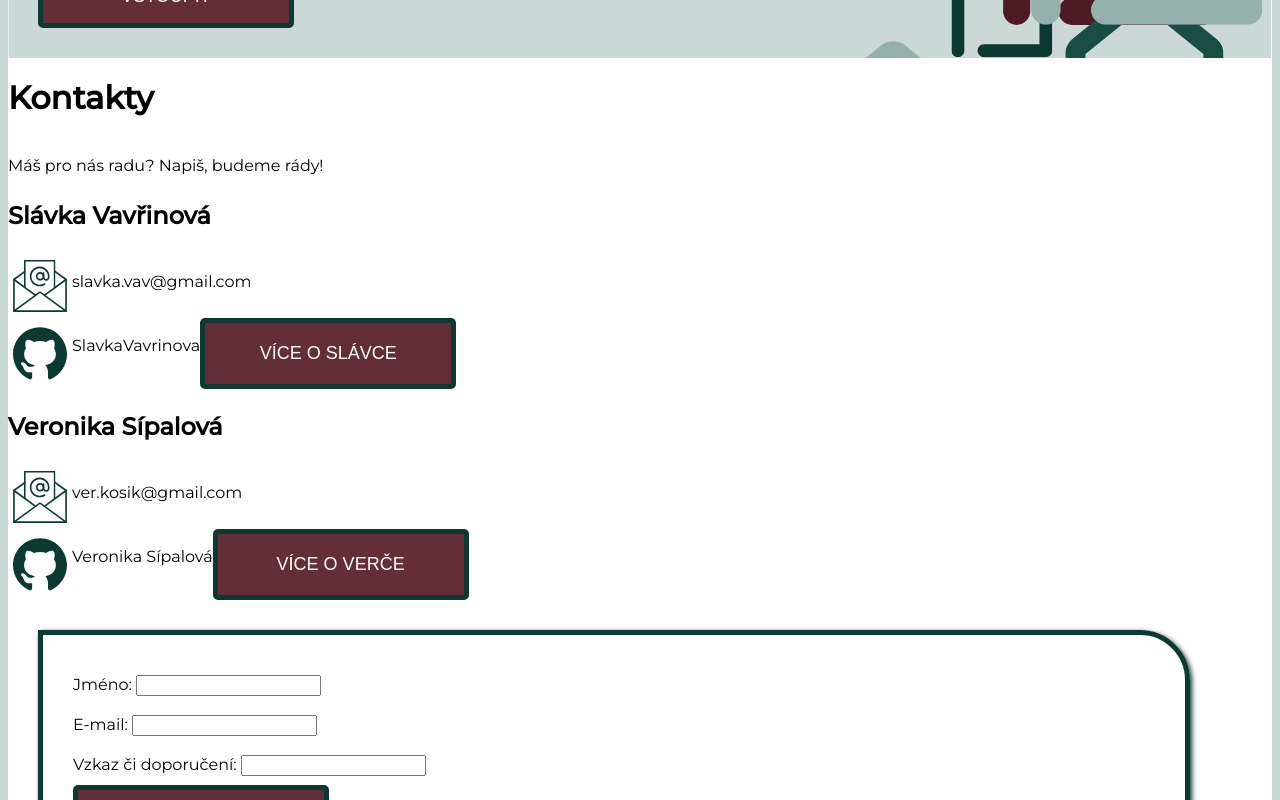
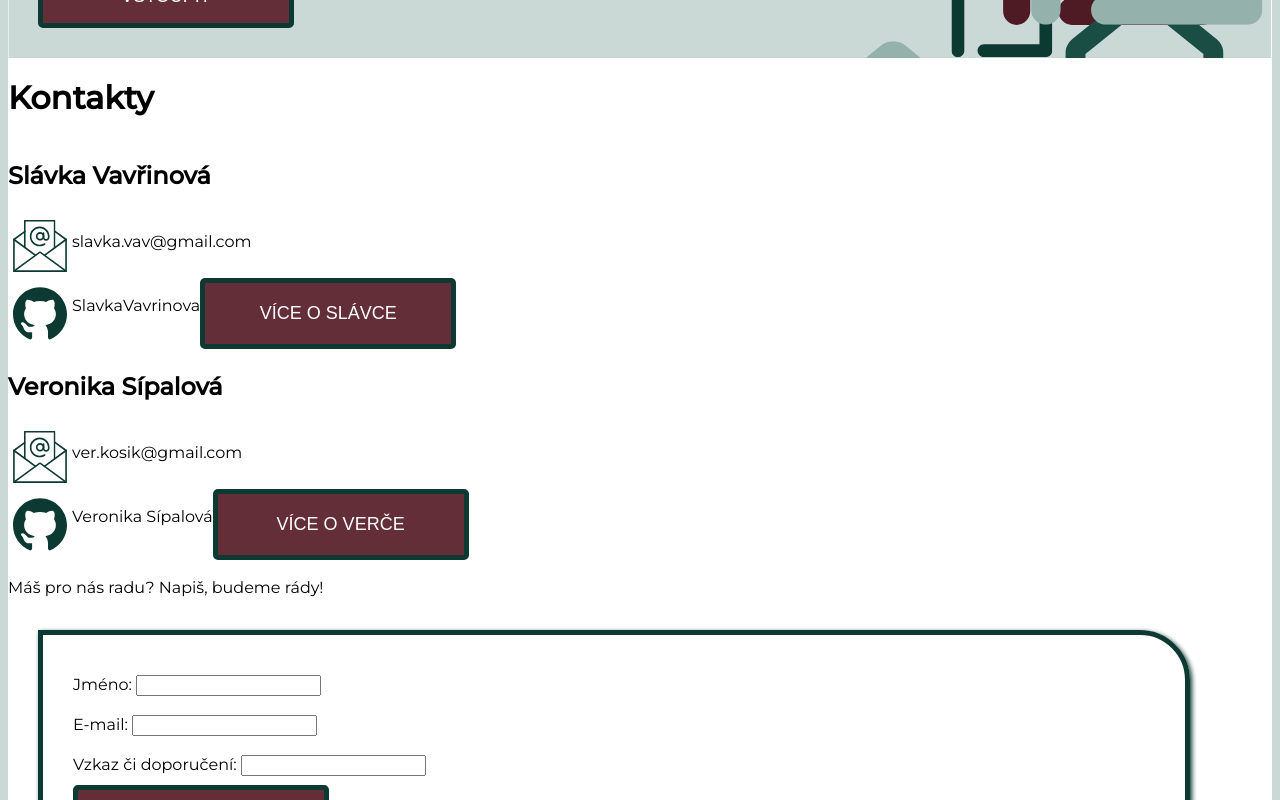
Before and after one commit to SlavkaVavrinova/appka-hyposka, a React app in the folder hyposka/: page /kontakt in a window 1280 px wide. Shown: the part 411-1211 px from the top of the page. Built offline with nearby package versions, Linux system fonts and the light colour scheme.

Commit message:
posun řádku

```diff
--- a/hyposka/src/components/Contact/index.jsx
+++ b/hyposka/src/components/Contact/index.jsx
@@ -11,7 +11,6 @@ export const Contact = () => {
       <header>
         <h1>Kontakty</h1>
       </header>
-      <p>Máš pro nás radu? Napiš, budeme rády!</p>
       <h2>Slávka Vavřinová</h2>
       <div className="contact">
         <img className="email" src={email} alt="E-mail" />
@@ -36,6 +35,8 @@ export const Contact = () => {
           Více o Verče
         </button>
       </div>
+
+      <p>Máš pro nás radu? Napiš, budeme rády!</p>
       <FormContact />
     </>
   );
```
